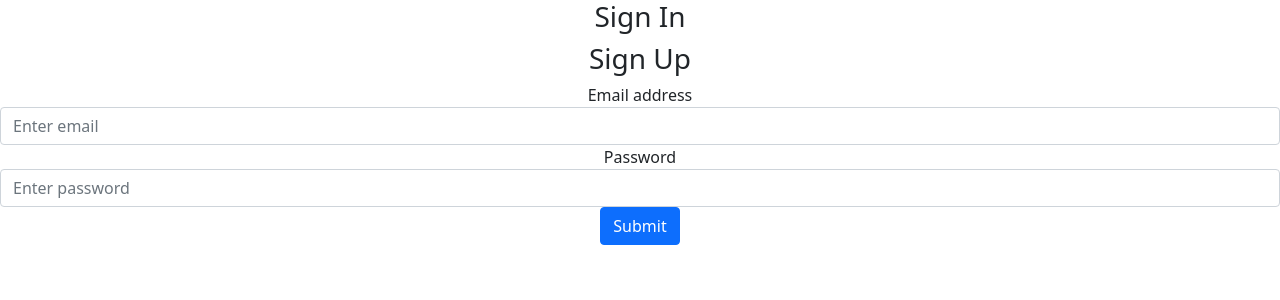
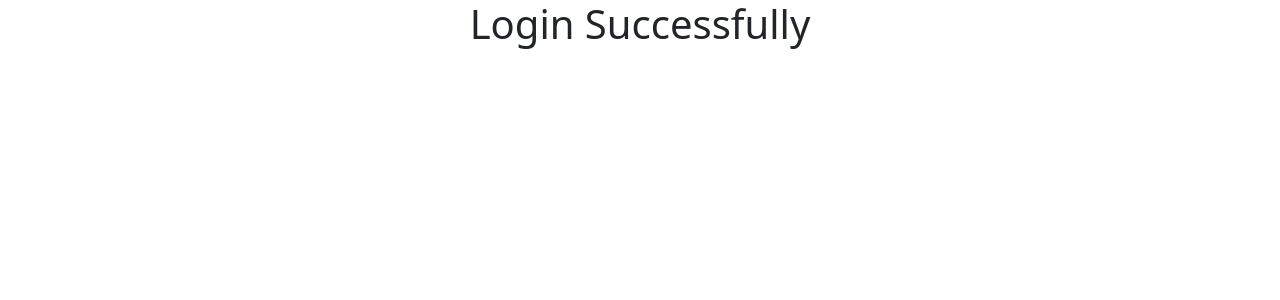
Before and after one commit to monika096n/React-App_1, a React (Create React App) app in the folder front-end/: page /homepage in a window 1280 px wide. Shown: the top 300 px of the page. Built offline with nearby package versions, Linux system fonts and the light colour scheme.

Commit message:
navigation changes

```diff
--- a/front-end/package.json
+++ b/front-end/package.json
@@ -9,6 +9,8 @@
     "bootstrap": "^5.1.3",
     "react": "^17.0.2",
     "react-dom": "^17.0.2",
+    "react-router": "^6.2.2",
+    "react-router-dom": "^6.2.2",
     "react-scripts": "5.0.0",
     "web-vitals": "^2.1.4"
   },
--- a/front-end/src/App.js
+++ b/front-end/src/App.js
@@ -1,10 +1,21 @@
 import './App.css';
 import '../node_modules/bootstrap/dist/css/bootstrap.min.css';
 import Register from './Register';
+import HomePage from './HomePage';
+import {
+  BrowserRouter,
+  Routes,
+  Route,
+} from "react-router-dom";
 function App() {
   return (
     <div className="App">
-     <Register/>
+      <BrowserRouter>
+        <Routes>
+          <Route path="/" element={<Register />} />
+          <Route path="/homepage" element={<HomePage />} />
+        </Routes>
+      </BrowserRouter>
     </div >
   );
 }
--- /dev/null
+++ b/front-end/src/HomePage.js
@@ -0,0 +1,11 @@
+import './App.css';
+import '../node_modules/bootstrap/dist/css/bootstrap.min.css';
+function HomePage() {
+  return (
+    <div className="App">
+     <h1>Login Successfully</h1>
+    </div >
+  );
+}
+
+export default HomePage;
--- a/front-end/src/Register.js
+++ b/front-end/src/Register.js
@@ -1,6 +1,7 @@
 import React, { Component } from "react";
 import axios from "axios";
 let apiurl='http://localhost:8000'
+
 export default class Register extends Component {
     constructor(props) {
         super(props);
@@ -18,7 +19,6 @@ export default class Register extends Component {
             this.setState({ signin: !this.state.signin });
             this.setState({ signup: !this.state.signup });
             this.setState({username:'',password:'',fullname:''})
-
         }
 
     }
@@ -34,7 +34,7 @@ export default class Register extends Component {
         this.setState({[e.target.name]:e.target.value})
     }
     handleClick=(e)=>{
-        let {signin,signup}=this.state;
+        let {signin}=this.state;
         e.preventDefault();
         console.log('submited value',this.state)
         if(signin){
@@ -43,6 +43,7 @@ export default class Register extends Component {
                 password:this.state.password
             }
             axios.post(apiurl+'/login-with-password',details).then((data)=>{
+                window.location.pathname='/homepage'
                 console.log('Response from backend',data)
             }).catch((e)=>{
                 console.log('Error while posting login data',e)
```
